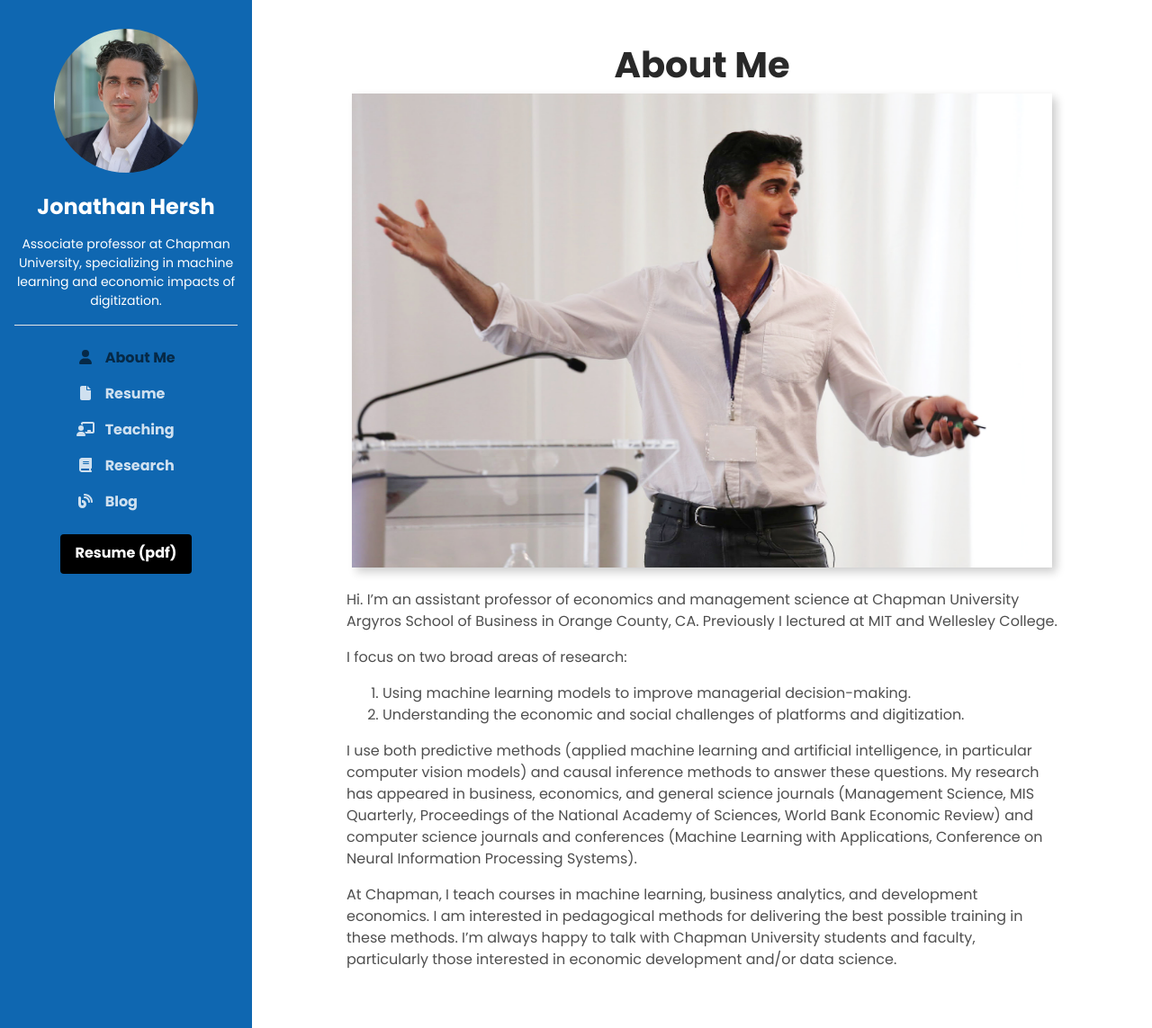
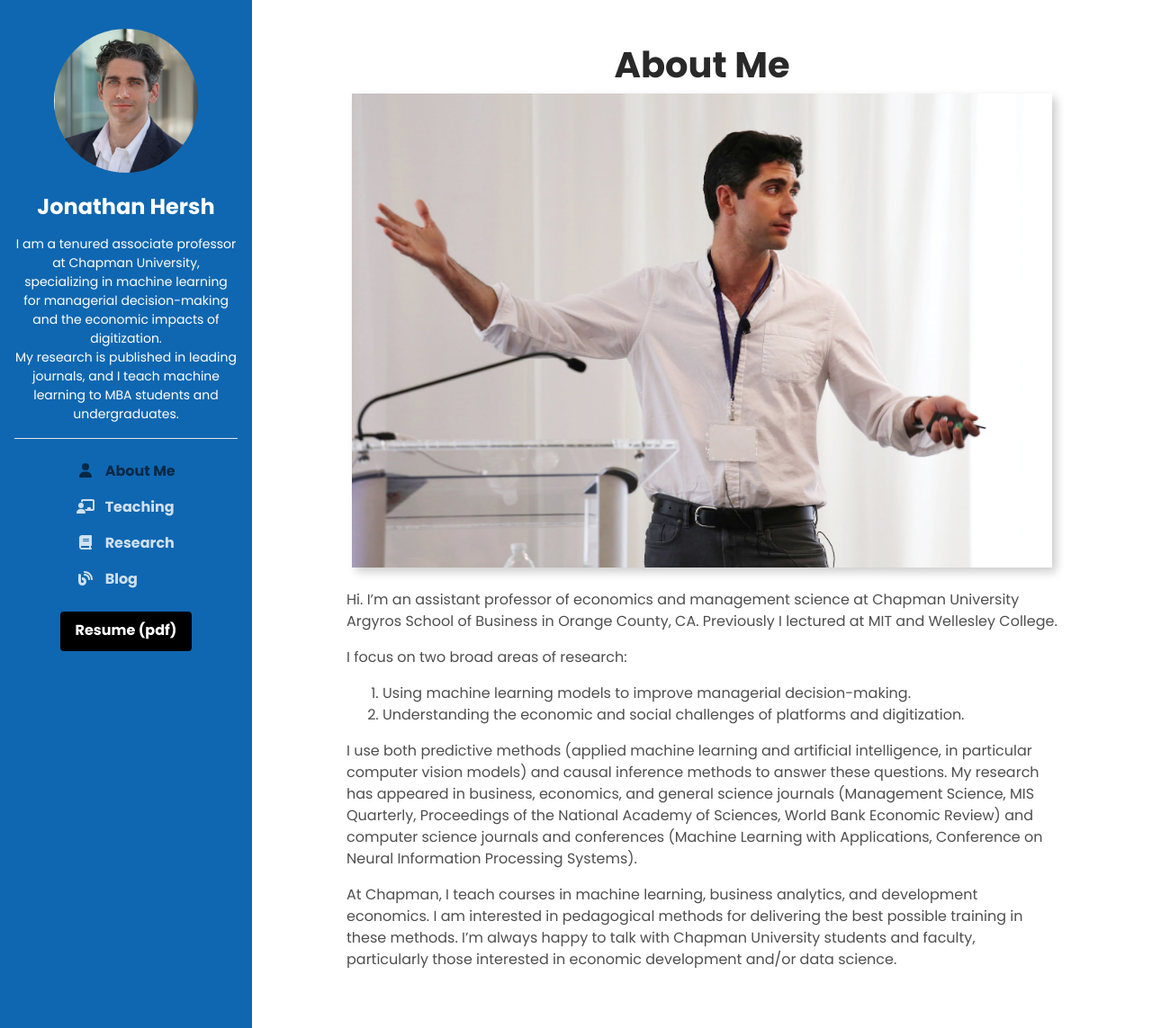
Before and after one commit to Muhammad-Sultan/muhammad-sultan.github.io, a Jekyll site: the page built from _pages/index.md, in a window 1280 px wide and 1143 px high. Shown: the whole window at 90% size. Built offline with Jekyll 4.4.1, drawn with Linux system fonts in a browser that asks for light colours.

Commit message:
Update _config.yml

```diff
--- a/_config.yml
+++ b/_config.yml
@@ -34,16 +34,11 @@ footer_text     :  '' # Footer text
 # =================================================================================
 
 social_links: # Leave blank according to your need
-  github_username: artificialnouveau  # Keep your existing username
-  researchgate_username: "Ahnjili-Zhuparris"
-  instagram_username: "@artificialnouveau"
-  scholar_username: "6Xpqd-IAAAAJ"  # Scholar uses user ID, not username
-  pubmed_id: "https://www.ncbi.nlm.nih.gov/pubmed/?term=ahnjili+zhuparris"  # PubMed uses publication ID, not username
-  orcid_id: "0000-0002-1413-1648"
+
 
 user:
   name    :  Jonathan Hersh        # Your name (required)
-  bio     :  'Associate professor at Chapman University, specializing in machine learning and economic impacts of digitization.'  # Short bio, You can also provide a links.
+  bio     :  'I am a tenured associate professor at Chapman University, specializing in machine learning for managerial decision-making and the economic impacts of digitization. <br>My research is published in leading journals, and I teach machine learning to MBA students and undergraduates.'  # Short bio, You can also provide a links.
   profession :  ''       # Your profession (optional)
   location  :  ' '           # Your location (optional)
   email    :        # Your email address (optional)
@@ -127,10 +122,6 @@ navigation_header:
     url: /
     icon: fa-solid fa-user
   -
-    title: Resume
-    url: /cv/
-    icon: fa-solid fa-file
-  -
     title: Teaching
     url: /teaching/
     icon: fa-solid fa-chalkboard-user
```
